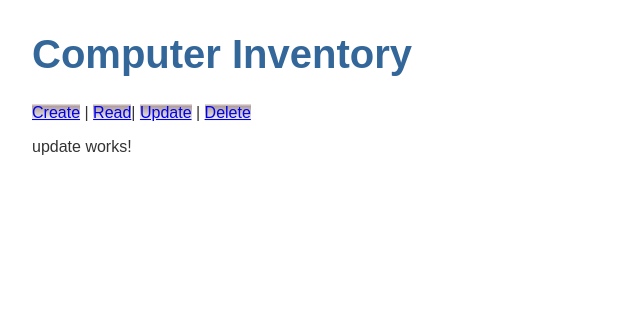
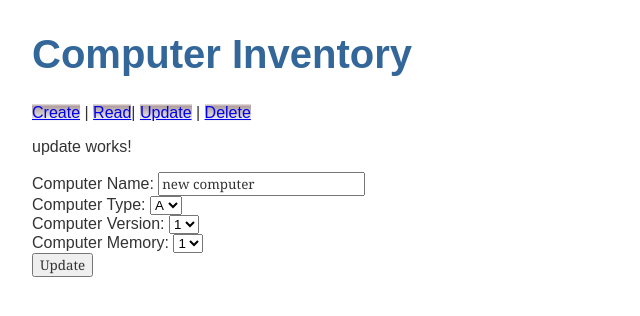
Before and after one commit to sukhmani/MEAN, an Angular app in the folder MEAN_STACK_PROJECT/frontend-angular-computers/: page /update in a window 1280 px wide. Shown: the top 316 px of the page, without its empty margins (0-640 px from the left). Built offline with nearby package versions, Linux system fonts and the light colour scheme.

Commit message:
update button

```diff
--- a/MEAN_STACK_PROJECT/frontend-angular-computers/src/app/update/update.component.html
+++ b/MEAN_STACK_PROJECT/frontend-angular-computers/src/app/update/update.component.html
@@ -1 +1,36 @@
 <p>update works!</p>
+
+
+<label for="name">Computer Name: </label>
+<input type="text" class="form-control" id="name"
+       required
+       [(ngModel)]="mod.name" name="name"
+       #name="ngModel">
+<div [hidden]="name.valid || name.pristine"
+     class="alert alert-danger">
+  Name is required
+</div>
+
+<div class="form-group">
+    <label for="type">Computer Type: </label>
+    <select class="form-control" id="type" required>
+      <option *ngFor="let ty of type" [value]="ty">{{ty}}</option>
+    </select>
+  </div>
+
+  <div class="form-group">
+    <label for="Version">Computer Version: </label>
+    <select class="form-control" id="Version" required>
+      <option *ngFor="let vr of Version" [value]="vr">{{vr}}</option>
+    </select>
+  </div>
+
+  <div class="form-group">
+    <label for="Memory">Computer Memory: </label>
+    <select class="form-control" id="Memory" required>
+      <option *ngFor="let mem of Memory" [value]="mem">{{mem}}</option>
+    </select>
+  </div>
+
+  <button type="button" class="btn btn-default" (click)="update()">Update
+  </button>
--- a/MEAN_STACK_PROJECT/frontend-angular-computers/src/app/update/update.component.ts
+++ b/MEAN_STACK_PROJECT/frontend-angular-computers/src/app/update/update.component.ts
@@ -1,15 +1,32 @@
 import { Component, OnInit } from '@angular/core';
+import { update } from './update';
 
 @Component({
   selector: 'app-update',
   templateUrl: './update.component.html',
   styleUrls: ['./update.component.css']
 })
-export class UpdateComponent implements OnInit {
+export class UpdateComponent  {
 
-  constructor() { }
+  type = ['A', 'B',
+  'C', 'D'];
 
-  ngOnInit(): void {
-  }
+  Version = ['1', '2',
+  '3', '4'];
 
+  Memory = ['1', '2',
+  '3', '4'];
+
+mod = new update(9, 'new computer', this.type[0], 'lkj','');
+
+submitted = false;
+
+onSubmit() { this.submitted = true; }
+
+
+get diagnostic() { return JSON.stringify(this.mod); }
+
+update() {
+  this.mod = new update(42, '', '','','');
 }
+}
--- /dev/null
+++ b/MEAN_STACK_PROJECT/frontend-angular-computers/src/app/update/update.ts
@@ -0,0 +1,12 @@
+export class update {
+
+    constructor(
+      public id: number,
+      public name: string,
+      public type: string,
+      public version: string,
+      public memory: string
+      //public version?: string
+    ) {  }
+
+  }
```
